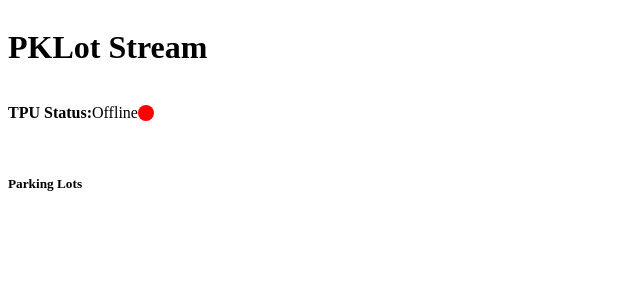
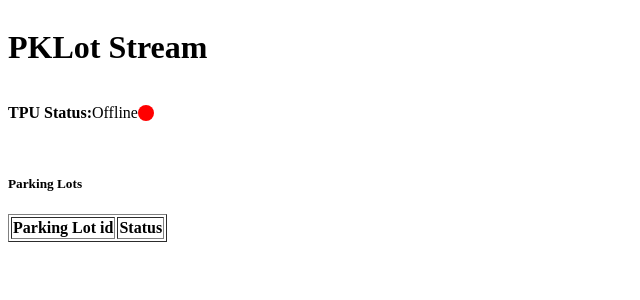
Before and after one commit to Viggyz/parkingheroku, a Flask app: page / in a window 1280 px wide. Shown: the top 300 px of the page, without its empty margins (0-640 px from the left). Run offline with Flask 2, Linux system fonts and the light colour scheme; lists and menus that the app fills with data are empty; some libraries are stand-ins or nearby versions.

Commit message:
Fixed table issue

```diff
--- a/templates/index.html
+++ b/templates/index.html
@@ -47,8 +47,13 @@
       </div>
       <h5>Parking Lots</h5>
       <div>
-        <table id="lot-table">
-          <tbody id="lots-body"></tbody>
+        <table id="lot-table" border="1">
+          <tbody id="lot-body">
+            <tr>
+              <th>Parking Lot id</th>
+              <th>Status</th>
+            </tr>
+          </tbody>
         </table>
       </div>
     </div>
@@ -98,26 +103,34 @@
     socket.on("toclient", (msg) => {
       image_elem.src = msg.image;
       text_elem.innerHTML = msg.file;
-      if (!flag) {
+      if (document.getElementById("lot-body").children.length < 2) {
         flag = true;
         const lot_body = document.getElementById("lot-body");
+        console.log("no of children" + lot_body.children.length);
         for (const [key, value] of Object.entries(msg.lots)) {
           var row = document.createElement("tr");
           var space_id = document.createElement("td");
           var status = document.createElement("td");
           var id_val = document.createTextNode(key);
-          var status_val = document.createTextNode(value ? "busy" : "free");
+          var status_val = document.createTextNode(
+            parseInt(value) ? "busy" : "free"
+          );
           space_id.appendChild(id_val);
           status.appendChild(status_val);
           row.append(space_id);
           row.append(status);
           lot_body.appendChild(row);
         }
+        console.log("first create here");
       } else {
-        var c = 0;
+        console.log("rewrite here");
+        var c = 1;
         for (const [key, value] of Object.entries(msg.lots)) {
           x = document.getElementById("lot-body").rows[parseInt(c, 10)].cells;
-          x[1].innerHTML = value ? "busy" : "free";
+          console.log(
+            "inner html" + x[0].innerHTML + " inner 2 " + x[1].innerHTML
+          );
+          x[1].innerHTML = parseInt(value) ? "busy" : "free";
           c = c + 1;
         }
       }
@@ -126,18 +139,35 @@
     });
 
     socket.on("TPU_status", (msg) => {
+      var prev_stat = tpu_stat.innerHTML;
       tpu_stat.innerHTML = msg.status;
       tpu_icon.style.backgroundColor =
         msg.status === "Online" ? "green" : "red";
-      if (msg.status === "Offline") {
+      console.log("curr status: " + tpu_stat.innerHTML);
+      if (
+        msg.status === "Online" &&
+        prev_stat === "Offline" &&
+        document.getElementById("lot-body").children.length > 1
+      ) {
         // while (lot_table.firstChild) {
         //   lot_table.removeChild(lot_table.lastChild);
         // }
-        flag = false;
+        console.log("reset");
+        flag = true;
         lot_table.textContent = "";
-        var body = document.createElement("tbody");
-        body.setAttribute("id", "lot-body");
-        lot_table.appendChild(body);
+        var tbody = document.createElement("tbody");
+        tbody.setAttribute("id", "lot-body");
+        var row = document.createElement("tr");
+        var space_id = document.createElement("th");
+        var status = document.createElement("th");
+        var id_val = document.createTextNode("Parking Lot ID");
+        var status_val = document.createTextNode("Status");
+        space_id.appendChild(id_val);
+        status.appendChild(status_val);
+        row.append(space_id);
+        row.append(status);
+        tbody.appendChild(row);
+        lot_table.appendChild(tbody);
       }
     });
   });
```
